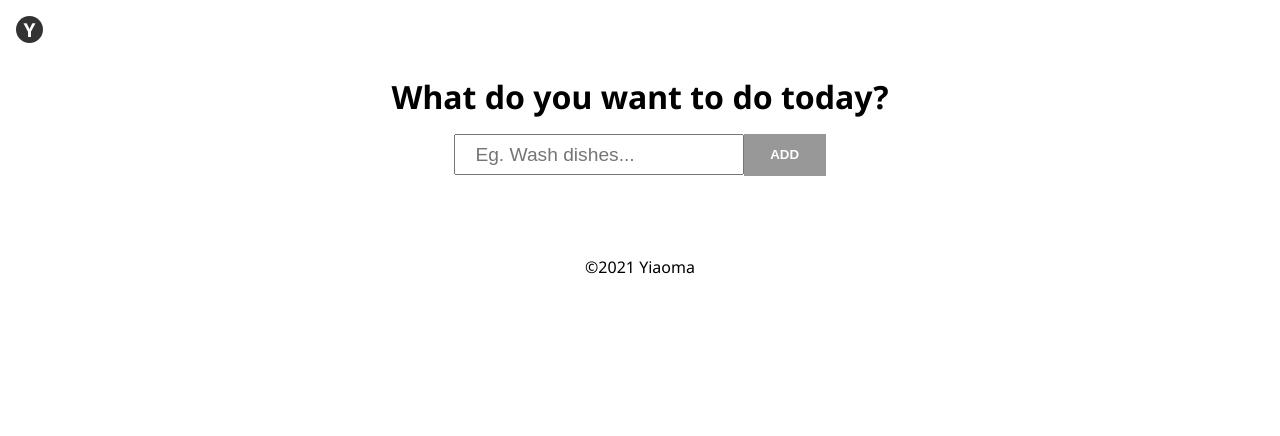
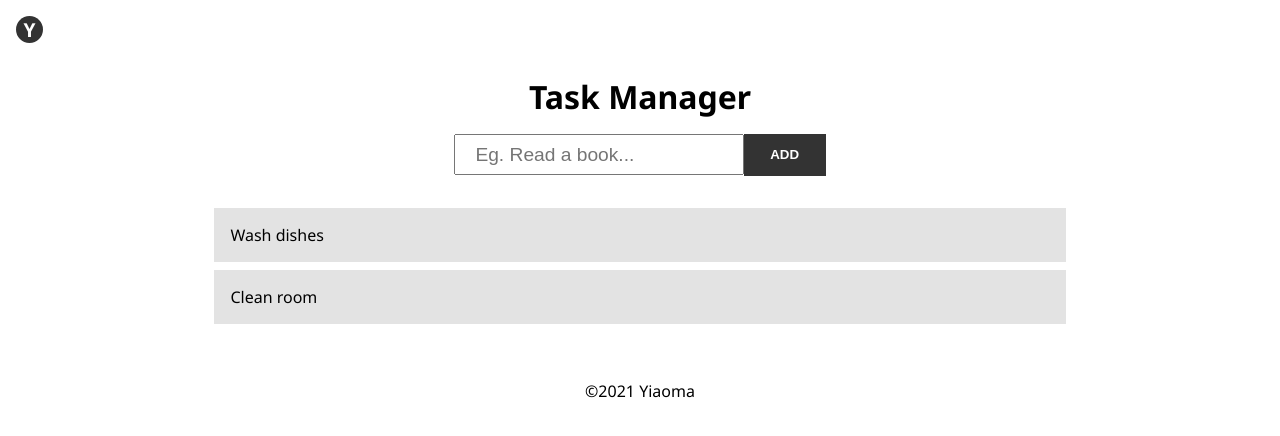
Before and after one commit to Yia0ma/reactjs_todo, a React app: page / in a window 1280 px wide. Shown: the top 436 px of the page. Built offline with nearby package versions, Linux system fonts and the light colour scheme.

Commit message:
Refactored application, getting ready to implement custom hooks.

```diff
--- a/src/containers/MainContainer.jsx
+++ b/src/containers/MainContainer.jsx
@@ -1,71 +1,12 @@
 import React, {useState} from "react";
 
-import {Main, Form, List} from "../components";
+import {Main} from "../components";
 
-const MainContainer = () => {
-
-    const [text, setText] = useState("");
-    const [todos, setTodos] = useState([]);
-
-
-    const handleSubmit = (event) => {
-        event.preventDefault();
-
-        const todo = {
-            id: todos.length,
-            body: text,
-            isCompleted: false
-        };
-
-        const newTodos = [...todos, todo];
-
-        setTodos(newTodos);
-
-        setText("");
-    }
-
-    const handleChange = (event) => {
-        setText(event.target.value);
-    }
-
-    const handleClick = (id) => {
-        const updatedTodos = todos.map(todo => {
-            if (todo.id === id) todo.isCompleted = !todo.isCompleted;
-            return todo;
-        });
-
-        setTodos(updatedTodos);
-    }
-
-    const isButtonDisable = text.length < 3;
-
-    return (
+const MainContainer = ({children}) => (
         <Main>
-            <Main.Title>What do you want to do today?</Main.Title>
-            <Form>
-                <Form.Base onSubmit={handleSubmit}>
-                    <Form.Input
-                        type="text"
-                        value={text}
-                        onChange={handleChange}
-                        placeholder="Eg. Wash dishes..."
-                    />
-                    <Form.Button disabled={isButtonDisable} type="submit">Add</Form.Button>
-                </Form.Base>
-            </Form>
-            <List>
-                <List.Base>
-                    {todos.map(todo => <List.Item
-                                            isCompleted={todo.isCompleted}
-                                            key={todo.id}
-                                            onClick={() => handleClick(todo.id)}
-                                        >
-                                        {todo.body}
-                                        </List.Item>)}
-                </List.Base>
-            </List>
+            <Main.Title>Task Manager</Main.Title>
+            {children}
         </Main>
-    );
-};
+);
 
 export default MainContainer;
--- /dev/null
+++ b/src/containers/TodoContainer.jsx
@@ -0,0 +1,27 @@
+import React from "react";
+
+import {Form, List} from "../components";
+
+const TodoContainer = () => {
+    return (
+        <>
+            <Form>
+                <Form.Base>
+                <Form.Input
+                    type="text"
+                    placeholder="Eg. Read a book..."
+                />
+                <Form.Button>Add</Form.Button>
+                </Form.Base>
+            </Form>
+            <List>
+                <List.Base>
+                    <List.Item>Wash dishes</List.Item>
+                    <List.Item>Clean room</List.Item>
+                </List.Base>
+            </List>
+        </>
+    );
+};
+
+export default TodoContainer;
--- a/src/pages/Home.jsx
+++ b/src/pages/Home.jsx
@@ -3,11 +3,14 @@ import React from "react";
 import HeaderContainer from "../containers/HeaderContainer";
 import FooterContainer from "../containers/FooterContainer";
 import MainContainer from "../containers/MainContainer";
+import TodoContainer from "../containers/TodoContainer";
 
 const Home = () => (
     <>
     <HeaderContainer/>
-    <MainContainer/>
+    <MainContainer>
+        <TodoContainer/>
+    </MainContainer>
     <FooterContainer/>
     </>
 );
```
